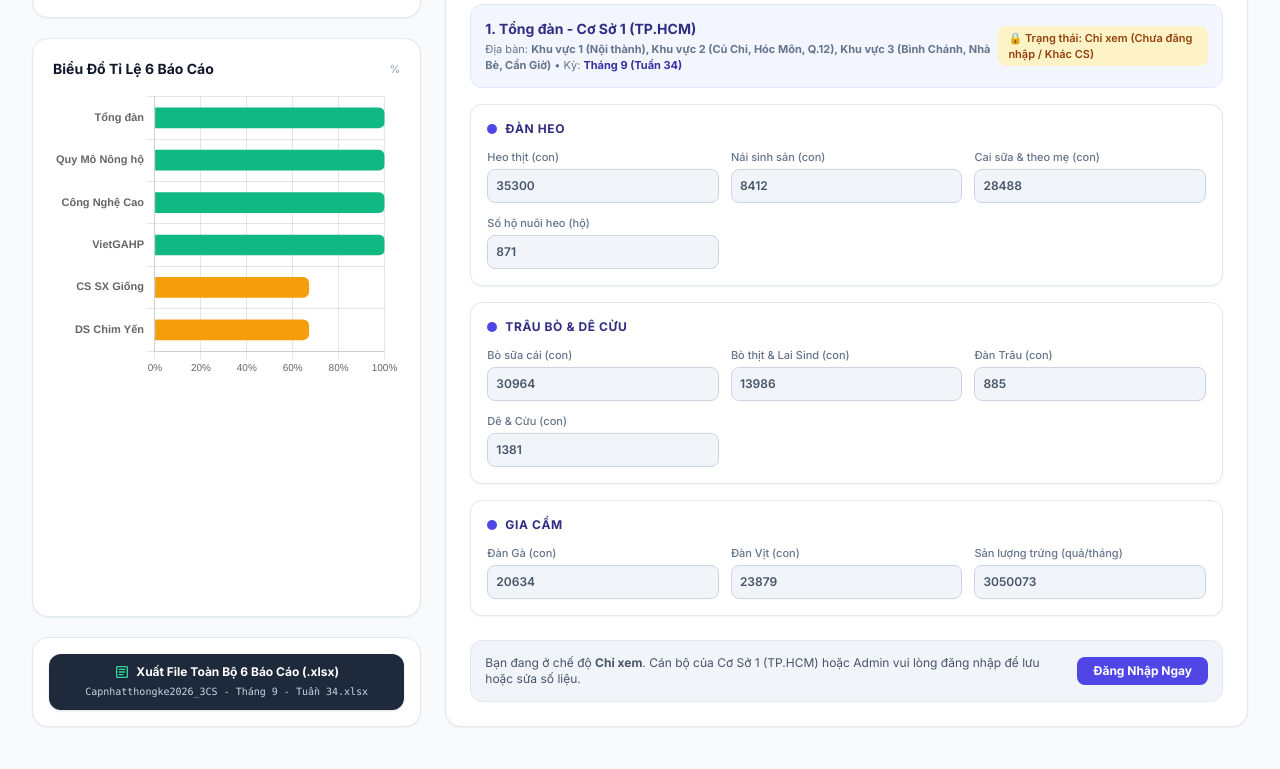
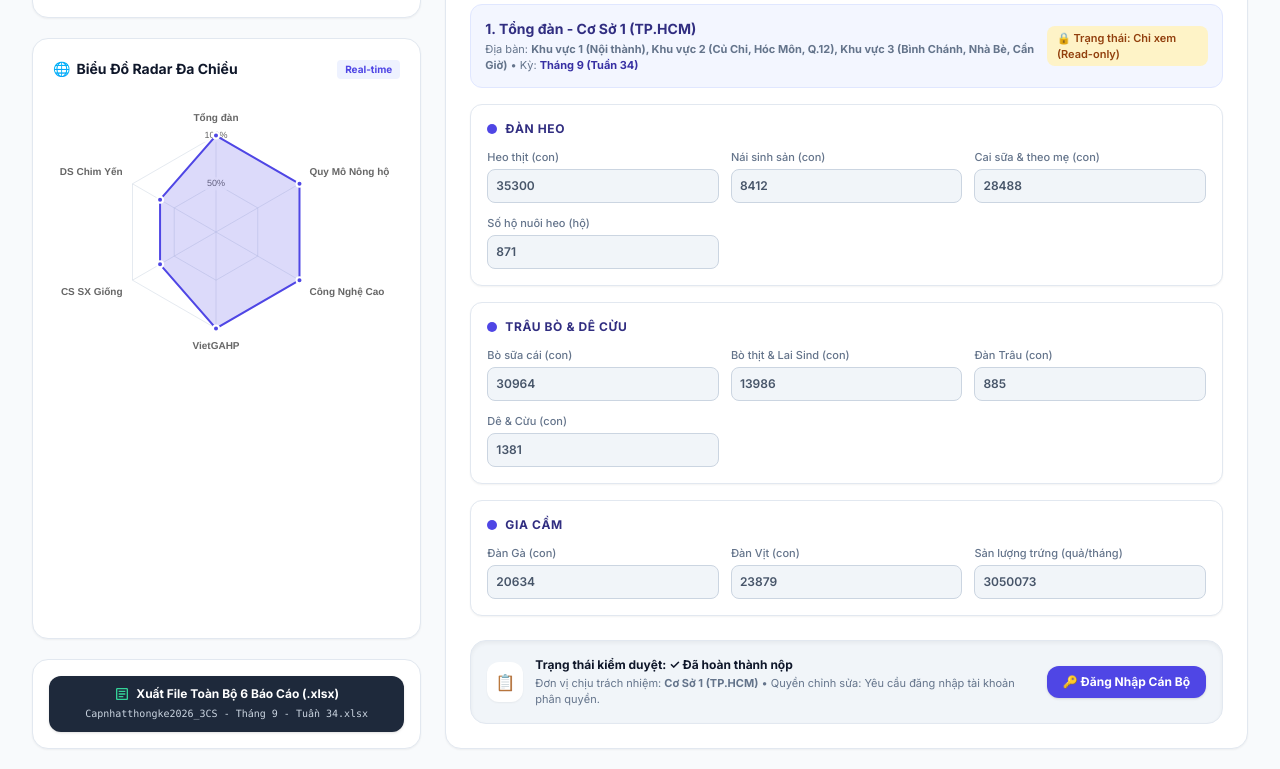
Before and after one commit to luatdinh2017-coder/QuanLyTongDanCNTY, a plain HTML site: page index.html in a window 1280 px wide. Shown: the part 395-1164 px from the top of the page. Before the commit the page ends 1142 px from the top, so only its background shows below. Drawn offline with nearby package versions, Linux system fonts and the light colour scheme.

Commit message:
Báo cáo phòng qlcn

```diff
--- a/index.html
+++ b/index.html
@@ -8,7 +8,7 @@
   <script src="https://cdn.tailwindcss.com"></script>
   <!-- Chart.js CDN -->
   <script src="https://cdn.jsdelivr.net/npm/chart.js"></script>
-  <!-- SheetJS CDN -->
+  <!-- SheetJS CDN (Xuất Excel) -->
   <script src="https://cdn.jsdelivr.net/npm/xlsx@0.18.5/dist/xlsx.full.min.js"></script>
   <!-- Google Fonts Inter -->
   <link rel="preconnect" href="https://fonts.googleapis.com">
@@ -93,13 +93,13 @@
           </button>
         </div>
 
-        <!-- MỞ THƯ MỤC GOOGLE DRIVE CỦA PHÒNG -->
+        <!-- MỞ THƯ MỤC GOOGLE DRIVE -->
         <a href="https://drive.google.com/drive/folders/1CG75B4ESATCjHOH2hPGiMkgNii0WyxvX"
            target="_blank"
            title="Mở thư mục Google Drive chứa 4 file báo cáo gốc"
            class="px-3 py-1.5 text-xs font-semibold text-amber-800 bg-amber-50 hover:bg-amber-100 border border-amber-300 rounded-xl transition flex items-center gap-1.5">
           <svg class="w-3.5 h-3.5 text-amber-600" fill="currentColor" viewBox="0 0 24 24"><path d="M19.35 10.04C18.67 6.59 15.64 4 12 4 9.11 4 6.6 5.64 5.35 8.04 2.34 8.36 0 10.91 0 14c0 3.31 2.69 6 6 6h13c2.76 0 5-2.24 5-5 0-2.64-2.05-4.78-4.65-4.96zM19 18H6c-2.21 0-4-1.79-4-4 0-2.05 1.53-3.76 3.56-3.97l1.07-.11.5-.95C8.08 7.14 9.94 6 12 6c2.62 0 4.88 1.86 5.39 4.43l.3 1.5 1.53.11c1.56.1 2.78 1.41 2.78 2.96 0 1.65-1.35 3-3 3z"/></svg>
-          <span>Drive Chứa File Gốc</span>
+          <span>Drive Gốc</span>
         </a>
 
         <!-- Link Sheet Gốc 3CS -->
@@ -147,7 +147,7 @@
     <!-- KHUNG CHÍNH: 2 CỘT -->
     <div class="grid grid-cols-1 lg:grid-cols-12 gap-6">
 
-      <!-- CỘT TRÁI: TIẾN ĐỘ & BIỂU ĐỒ (4 Cột) -->
+      <!-- CỘT TRÁI: TIẾN ĐỘ & BIỂU ĐỒ RADAR CÔNG NGHỆ (4 Cột) -->
       <section class="lg:col-span-4 flex flex-col gap-5">
 
         <div class="bg-white p-5 rounded-2xl border border-slate-200 shadow-sm">
@@ -166,18 +166,21 @@
           </div>
         </div>
 
+        <!-- Biểu đồ Radar đa chiều hiện đại -->
         <div class="bg-white p-5 rounded-2xl border border-slate-200 shadow-sm flex-1 flex flex-col">
           <div class="flex items-center justify-between mb-2">
-            <h2 class="text-sm font-bold text-slate-900">Biểu Đồ Tỉ Lệ 6 Báo Cáo</h2>
-            <span class="text-[11px] text-slate-400">%</span>
+            <h2 class="text-sm font-bold text-slate-900 flex items-center gap-1.5">
+              <span>🌐</span> Biểu Đồ Radar Đa Chiều
+            </h2>
+            <span class="text-[10px] text-indigo-600 font-bold bg-indigo-50 px-2 py-0.5 rounded">Real-time</span>
           </div>
-          <div class="relative h-[290px] w-full">
+          <div class="relative h-[290px] w-full flex items-center justify-center">
             <canvas id="progressChart"></canvas>
           </div>
         </div>
 
-        <!-- Khối xuất Excel tổng thể -->
-        <div class="bg-white p-4 rounded-2xl border border-slate-200 shadow-sm space-y-2">
+        <!-- Nút xuất tổng thể -->
+        <div class="bg-white p-4 rounded-2xl border border-slate-200 shadow-sm">
           <button onclick="exportAllMasterExcel()" class="w-full py-2.5 px-3 bg-slate-800 hover:bg-slate-900 text-white font-bold rounded-xl text-xs shadow transition flex flex-col items-center justify-center gap-1">
             <div class="flex items-center gap-1.5">
               <svg class="w-4 h-4 text-emerald-400" fill="currentColor" viewBox="0 0 24 24"><path d="M19 3H5c-1.1 0-2 .9-2 2v14c0 1.1.9 2 2 2h14c1.1 0 2-.9 2-2V5c0-1.1-.9-2-2-2zm0 16H5V5h14v14z"/><path d="M7 7h10v2H7zm0 4h10v2H7zm0 4h7v2H7z"/></svg>
@@ -264,7 +267,7 @@
 
         <div>
           <label class="block text-slate-700 font-bold mb-1">Ngày Chốt Số Liệu (Quy định: Ngày 25)*</label>
-          <input type="text" id="cfgNgayChot" required placeholder="vd: 25/08/2026 hoặc 25/09/2026"
+          <input type="text" id="cfgNgayChot" required placeholder="vd: 25/08/2026"
                  class="w-full px-3 py-2 rounded-xl border border-slate-300 font-semibold focus:ring-2 focus:ring-amber-500" />
         </div>
 
@@ -339,15 +342,13 @@
 
 
   <!-- ======================================================== -->
-  <!-- 5. JAVASCRIPT: LOGIC ĐIỀU KHIỂN & LƯU GOOGLE DRIVE -->
+  <!-- 5. JAVASCRIPT: LOGIC & BIỂU ĐỒ RADAR -->
   <!-- ======================================================== -->
   <script>
-    // URL Web App của Google Apps Script (Bạn chỉ cần dán URL sau khi deploy vào đây)
-    // Nếu chưa cấu hình, hệ thống sẽ mở trực tiếp thư mục Folder Drive để bạn xem
     const GOOGLE_APPS_SCRIPT_URL = "";
     const GOOGLE_DRIVE_FOLDER_URL = "https://drive.google.com/drive/folders/1CG75B4ESATCjHOH2hPGiMkgNii0WyxvX";
 
-    const STORAGE_KEY_PERIOD = "app_config_ky_baocao_v4";
+    const STORAGE_KEY_PERIOD = "app_config_ky_baocao_v9";
     const defaultPeriodConfig = {
       tenFileGoc: "Capnhatthongke2026_3CS",
       thang: "Tháng 9",
@@ -408,7 +409,7 @@
       closePeriodConfigModal();
       renderPeriodUI();
       renderActiveContent();
-      alert(`✓ Đã lưu cấu hình mới!\nTên file xuất tự động: ${buildExportFileName()}`);
+      alert(`✓ Đã lưu kỳ báo cáo mới!\nTên file xuất tự động: ${buildExportFileName()}`);
     }
 
     function renderPeriodUI() {
@@ -491,7 +492,7 @@
       }
     };
 
-    const STORAGE_KEY_MASTER = "app_master_data_v8";
+    const STORAGE_KEY_MASTER = "app_master_data_v9";
     function initOrGetMasterData() {
       const stored = localStorage.getItem(STORAGE_KEY_MASTER);
       if (stored) return JSON.parse(stored);
@@ -699,6 +700,38 @@
         `;
       }
 
+      // KẾT HỢP GỢI Ý 1 VÀ 2: HIỂN THỊ TRẠNG THÁI KIỂM DUYỆT VÀ NÚT ĐĂNG NHẬP THAY THẾ KHI CHƯA ĐĂNG NHẬP
+      let actionFooterHtml = "";
+      if (canEdit) {
+        actionFooterHtml = `
+          <div class="flex flex-col sm:flex-row sm:items-center justify-between gap-3 bg-slate-50 p-3.5 rounded-xl border border-slate-200">
+            <label class="flex items-center gap-2 cursor-pointer select-none">
+              <input type="checkbox" id="inp_is_completed" ${isCompleted ? "checked" : ""} class="w-4 h-4 text-indigo-600 rounded" />
+              <span class="font-bold text-slate-700 text-xs">Xác nhận đã hoàn tất nộp số liệu ${cfg.title} kỳ ${periodCfg.thang}</span>
+            </label>
+            <button type="submit" class="px-5 py-2.5 bg-indigo-600 hover:bg-indigo-700 text-white font-bold rounded-xl shadow transition flex items-center justify-center gap-2">
+              <svg class="w-4 h-4" fill="none" stroke="currentColor" viewBox="0 0 24 24"><path stroke-linecap="round" stroke-linejoin="round" stroke-width="2" d="M5 13l4 4L19 7"/></svg>
+              <span>Lưu Dữ Liệu ${csInfo.name}</span>
+            </button>
+          </div>
+        `;
+      } else {
+        actionFooterHtml = `
+          <div class="p-4 bg-slate-100 rounded-2xl border border-slate-200 flex flex-col sm:flex-row sm:items-center justify-between gap-3 text-xs shadow-inner">
+            <div class="flex items-center gap-3 text-slate-700">
+              <span class="p-2 bg-white rounded-xl shadow-sm text-base">📋</span>
+              <div>
+                <span class="font-bold text-slate-900">Trạng thái kiểm duyệt: ${isCompleted ? '✓ Đã hoàn thành nộp' : '⏳ Chưa nộp'}</span>
+                <p class="text-slate-500 text-[11px] mt-0.5">Đơn vị chịu trách nhiệm: <b>${csInfo.name}</b> • Quyền chỉnh sửa: Yêu cầu đăng nhập tài khoản phân quyền.</p>
+              </div>
+            </div>
+            <button type="button" onclick="openLoginModal()" class="px-4 py-2 bg-indigo-600 hover:bg-indigo-700 text-white font-bold rounded-xl shadow transition whitespace-nowrap flex items-center gap-1.5">
+              <span>🔑 Đăng Nhập Cán Bộ</span>
+            </button>
+          </div>
+        `;
+      }
+
       container.innerHTML = `
         <div class="space-y-4 text-xs">
           <div class="p-3.5 bg-indigo-50/70 rounded-xl border border-indigo-100 flex flex-col sm:flex-row sm:items-center justify-between gap-2">
@@ -708,36 +741,15 @@
             </div>
             <div class="flex items-center gap-2">
               <span class="text-[11px] font-semibold px-2.5 py-1 rounded-lg ${canEdit ? 'bg-emerald-100 text-emerald-800' : 'bg-amber-100 text-amber-800'}">
-                ${canEdit ? '🟢 Quyền: Được phép chỉnh sửa' : '🔒 Trạng thái: Chỉ xem (Chưa đăng nhập / Khác CS)'}
+                ${canEdit ? '🟢 Quyền: Được phép chỉnh sửa' : '🔒 Trạng thái: Chỉ xem (Read-only)'}
               </span>
             </div>
           </div>
 
           <form onsubmit="handleSaveCurrentReportCS(event)">
             ${formGroupsHtml}
-
             <div class="pt-2">
-              ${
-                canEdit ? `
-                  <div class="flex flex-col sm:flex-row sm:items-center justify-between gap-3 bg-slate-50 p-3.5 rounded-xl border border-slate-200">
-                    <label class="flex items-center gap-2 cursor-pointer select-none">
-                      <input type="checkbox" id="inp_is_completed" ${isCompleted ? "checked" : ""} class="w-4 h-4 text-indigo-600 rounded" />
-                      <span class="font-bold text-slate-700 text-xs">Xác nhận đã hoàn tất nộp số liệu ${cfg.title} kỳ ${periodCfg.thang}</span>
-                    </label>
-                    <button type="submit" class="px-5 py-2.5 bg-indigo-600 hover:bg-indigo-700 text-white font-bold rounded-xl shadow transition flex items-center justify-center gap-2">
-                      <svg class="w-4 h-4" fill="none" stroke="currentColor" viewBox="0 0 24 24"><path stroke-linecap="round" stroke-linejoin="round" stroke-width="2" d="M5 13l4 4L19 7"/></svg>
-                      <span>Lưu Dữ Liệu ${csInfo.name}</span>
-                    </button>
-                  </div>
-                ` : `
-                  <div class="p-3.5 bg-slate-100 rounded-xl border border-slate-200 flex flex-col sm:flex-row sm:items-center justify-between gap-2">
-                    <span class="text-slate-600">Bạn đang ở chế độ <b>Chỉ xem</b>. Cán bộ của ${csInfo.name} hoặc Admin vui lòng đăng nhập để lưu hoặc sửa số liệu.</span>
-                    <button type="button" onclick="openLoginModal()" class="px-4 py-1.5 bg-indigo-600 hover:bg-indigo-700 text-white font-bold rounded-lg text-xs transition whitespace-nowrap">
-                      Đăng Nhập Ngay
-                    </button>
-                  </div>
-                `
-              }
+              ${actionFooterHtml}
             </div>
           </form>
         </div>
@@ -793,7 +805,6 @@
             </table>
           </div>
 
-          <!-- Khối hành động: Xuất tải về máy HOẶC Lưu trực tiếp vào Thư mục Drive -->
           <div class="p-4 bg-slate-50 rounded-xl border border-slate-200 flex flex-col sm:flex-row sm:items-center justify-between gap-3">
             <div>
               <div class="font-bold text-slate-800 text-sm">Xuất Báo Cáo ${cfg.title} (.xlsx)</div>
@@ -806,13 +817,11 @@
             </div>
 
             <div class="flex items-center flex-wrap gap-2">
-              <!-- Nút tải file về máy -->
               <button onclick="exportCurrentReportExcel(${cfg.id})" class="px-4 py-2 bg-emerald-600 hover:bg-emerald-700 text-white font-bold rounded-xl shadow transition flex items-center gap-1.5 whitespace-nowrap">
                 <svg class="w-4 h-4" fill="none" stroke="currentColor" viewBox="0 0 24 24"><path stroke-linecap="round" stroke-linejoin="round" stroke-width="2" d="M12 10v6m0 0l-3-3m3 3l3-3m2 8H7a2 2 0 01-2-2V5a2 2 0 012-2h5.5L19 7.5V19a2 2 0 01-2 2z"/></svg>
                 <span>Tải Về Máy (.xlsx)</span>
               </button>
 
-              <!-- Nút Lưu trực tiếp file thứ 2 vào Folder Google Drive -->
               <button onclick="handleSaveClonedFileToGoogleDrive(${cfg.id})" class="px-4 py-2 bg-indigo-600 hover:bg-indigo-700 text-white font-bold rounded-xl shadow transition flex items-center gap-1.5 whitespace-nowrap">
                 <svg class="w-4 h-4" fill="none" stroke="currentColor" viewBox="0 0 24 24"><path stroke-linecap="round" stroke-linejoin="round" stroke-width="2" d="M7 16a4 4 0 01-.88-7.903A5 5 0 1115.9 6L16 6a5 5 0 011 9.9M15 13l-3-3m0 0l-3 3m3-3v12"/></svg>
                 <span>Lưu Vào Folder Drive</span>
@@ -823,14 +832,12 @@
       `;
     }
 
-    // XỬ LÝ LƯU FILE THỨ 2 VÀO FOLDER DRIVE
     function handleSaveClonedFileToGoogleDrive(repId) {
       const periodCfg = getPeriodConfig();
       const cfg = reportConfigs[repId];
       const newName = buildExportFileName(cfg.sheetName);
 
       if (GOOGLE_APPS_SCRIPT_URL) {
-        // Gửi lệnh qua Apps Script Web App
         fetch(GOOGLE_APPS_SCRIPT_URL, {
           method: "POST",
           body: JSON.stringify({
@@ -843,19 +850,17 @@
         .then(res => res.json())
         .then(data => {
           if (data.status === "SUCCESS") {
-            alert(`✓ Đã tạo thành công file thứ 2 trên Google Drive!\nTên file: ${data.fileName}\n\nĐang mở thư mục Drive chứa file...`);
+            alert(`✓ Đã tạo thành công file trên Google Drive!\nTên file: ${data.fileName}`);
             window.open(data.folderUrl || GOOGLE_DRIVE_FOLDER_URL, "_blank");
           } else {
             alert("Lỗi từ Google Drive: " + data.message);
           }
         })
         .catch(err => {
-          alert("Không thể kết nối đến Apps Script. Mở thư mục Google Drive để kiểm tra: " + err);
           window.open(GOOGLE_DRIVE_FOLDER_URL, "_blank");
         });
       } else {
-        // Nếu chưa cấu hình Apps Script URL, thông báo và mở thẳng folder Drive
-        const confirmed = confirm(`Hệ thống sẽ tạo file mới với tên:\n"${newName}"\ntại thư mục chứa 4 file gốc trên Google Drive.\n\nBấm OK để mở thư mục Google Drive!`);
+        const confirmed = confirm(`Hệ thống sẽ tạo file mới với tên:\n"${newName}"\ntại thư mục chứa file gốc trên Google Drive.\n\nBấm OK để mở thư mục Google Drive!`);
         if (confirmed) {
           window.open(GOOGLE_DRIVE_FOLDER_URL, "_blank");
         }
@@ -912,32 +917,44 @@
 
       if (chartInstance) {
         chartInstance.data.datasets[0].data = reportRates;
-        chartInstance.data.datasets[0].backgroundColor = reportRates.map(p => p === 100 ? "#10b981" : "#f59e0b");
         chartInstance.update();
       }
     }
 
+    // ------------------------------------------------------------
+    // KHỞI TẠO BIỂU ĐỒ RADAR (ĐA CHIỀU CÔNG NGHỆ)
+    // ------------------------------------------------------------
     function initChart() {
       if (chartInstance) return;
       const ctx = document.getElementById("progressChart").getContext("2d");
       chartInstance = new Chart(ctx, {
-        type: "bar",
+        type: "radar",
         data: {
           labels: [1, 2, 3, 4, 5, 6].map(id => reportConfigs[id].title),
           datasets: [{
+            label: "Tỉ lệ hoàn thành (%)",
             data: [0, 0, 0, 0, 0, 0],
-            backgroundColor: "#4f46e5",
-            borderRadius: 6,
-            barThickness: 20
+            backgroundColor: "rgba(79, 70, 229, 0.2)",
+            borderColor: "#4f46e5",
+            pointBackgroundColor: "#4f46e5",
+            pointBorderColor: "#fff",
+            pointHoverBackgroundColor: "#fff",
+            pointHoverBorderColor: "#4f46e5",
+            borderWidth: 2
           }]
         },
         options: {
-          indexAxis: "y",
           responsive: true,
           maintainAspectRatio: false,
           scales: {
-            x: { beginAtZero: true, max: 100, ticks: { callback: v => v + "%", font: { size: 10 } } },
-            y: { ticks: { font: { size: 11, weight: "600" } } }
+            r: {
+              angleLines: { color: "rgba(203, 213, 225, 0.5)" },
+              grid: { color: "rgba(203, 213, 225, 0.5)" },
+              suggestedMin: 0,
+              suggestedMax: 100,
+              ticks: { stepSize: 50, font: { size: 9 }, callback: v => v + "%" },
+              pointLabels: { font: { size: 10, weight: "bold" } }
+            }
           },
           plugins: { legend: { display: false } }
         }
```
